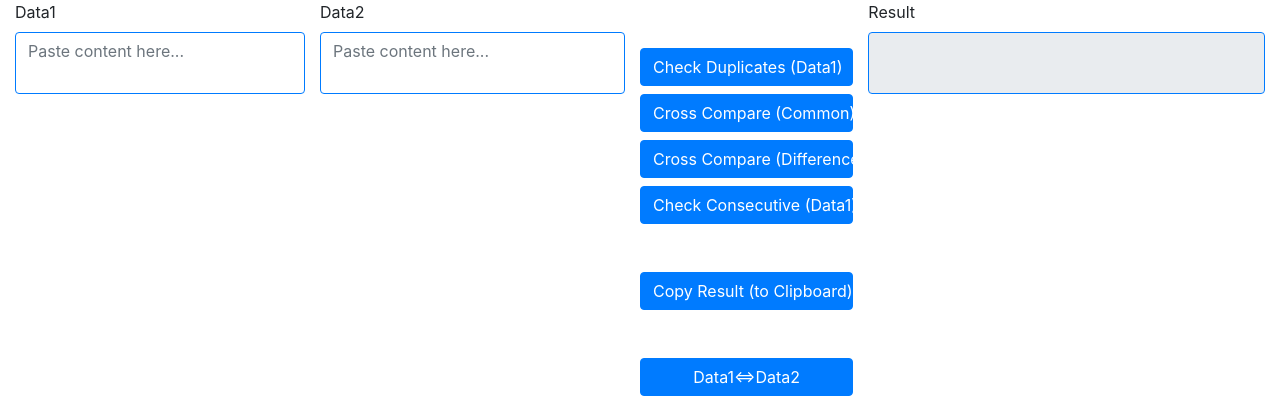
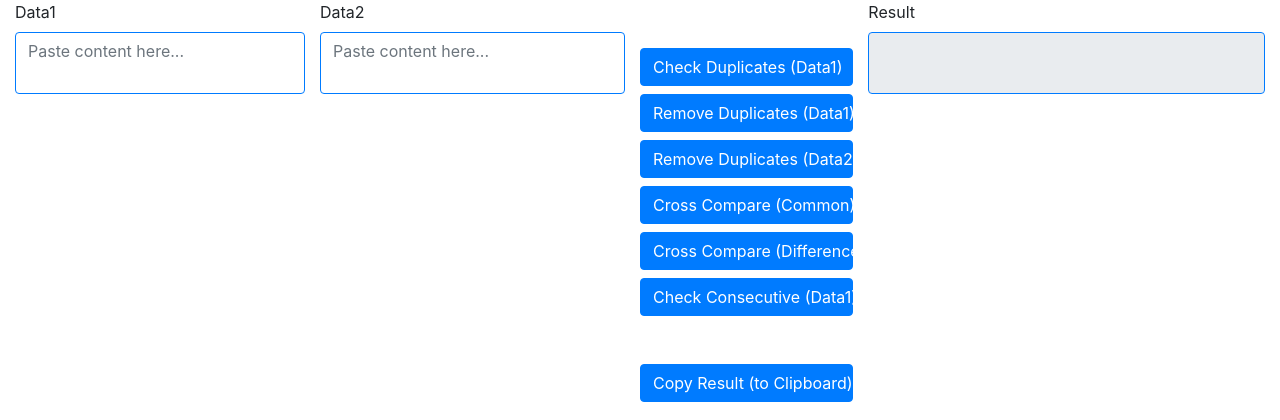
Before and after one commit to sunshineplan/FileChecker, a Flask app: page / in a window 1280 px wide. Shown: the part 62-482 px from the top of the page. Run offline with Flask 2, Linux system fonts and the light colour scheme; some libraries are stand-ins or nearby versions.

Commit message:
Webapp add remove duplicates function

```diff
--- a/templates/index.html
+++ b/templates/index.html
@@ -18,6 +18,30 @@
                     type: 'chk_duplicates',
                     source: 'Data1',
                     data1: $('#inputA').val()
+                }, function(data) {
+                    setTimeout(function() {
+                        $('#output').val(data.result);
+                    }, 800);
+                }, 'json');
+                return false;
+            });
+            $('#rm_duplicates1').click(function() {
+                $.post('analysis', {
+                    type: 'rm_duplicates',
+                    source: 'Data1',
+                    data1: $('#inputA').val()
+                }, function(data) {
+                    setTimeout(function() {
+                        $('#output').val(data.result);
+                    }, 800);
+                }, 'json');
+                return false;
+            });
+            $('#rm_duplicates2').click(function() {
+                $.post('analysis', {
+                    type: 'rm_duplicates',
+                    source: 'Data2',
+                    data2: $('#inputB').val()
                 }, function(data) {
                     setTimeout(function() {
                         $('#output').val(data.result);
@@ -157,6 +181,8 @@
             </div>
             <div class="col-3 col-xl-2 p-0 pt-5">
                 <button onclick="javascript:void(0)" id="chk_duplicates" type="button" class="btn btn-primary btn-block">Check Duplicates (Data1)</button>
+				<button onclick="javascript:void(0)" id="rm_duplicates1" type="button" class="btn btn-primary btn-block">Remove Duplicates (Data1)</button>
+				<button onclick="javascript:void(0)" id="rm_duplicates2" type="button" class="btn btn-primary btn-block">Remove Duplicates (Data2)</button>
                 <button onclick="javascript:void(0)" id="chk_comm" type="button" class="btn btn-primary btn-block">Cross Compare (Common)</button>
                 <button onclick="javascript:void(0)" id="chk_diff" type="button" class="btn btn-primary btn-block">Cross Compare (Difference)</button>
                 <button onclick="javascript:void(0)" id="chk_consecutive" type="button" class="btn btn-primary btn-block">Check Consecutive (Data1)</button>
--- a/webapp.py
+++ b/webapp.py
@@ -3,6 +3,7 @@
 
 from flask import Flask, render_template, request, jsonify
 from lib.func import chk_duplicates
+from lib.func import remove_duplicates
 from lib.func import compare
 from lib.func import chk_consecutive
 from lib.comm import precheck
@@ -42,6 +43,11 @@
                 elapsed_time=elapsed_time,
                 result2file='off',
                 display='off')
+    elif type == 'rm_duplicates':
+        if source == 'Data1' and data1 != []:
+            result = remove_duplicates(data1, data_type='list')
+        elif source == 'Data2' and data2 != []:
+            result = remove_duplicates(data2, data_type='list')
     elif type == 'chk_comm':
         r1, elapsed_time = compare(data1, data2, mode='comm', data_type='list')
         if r1 == []:
```
